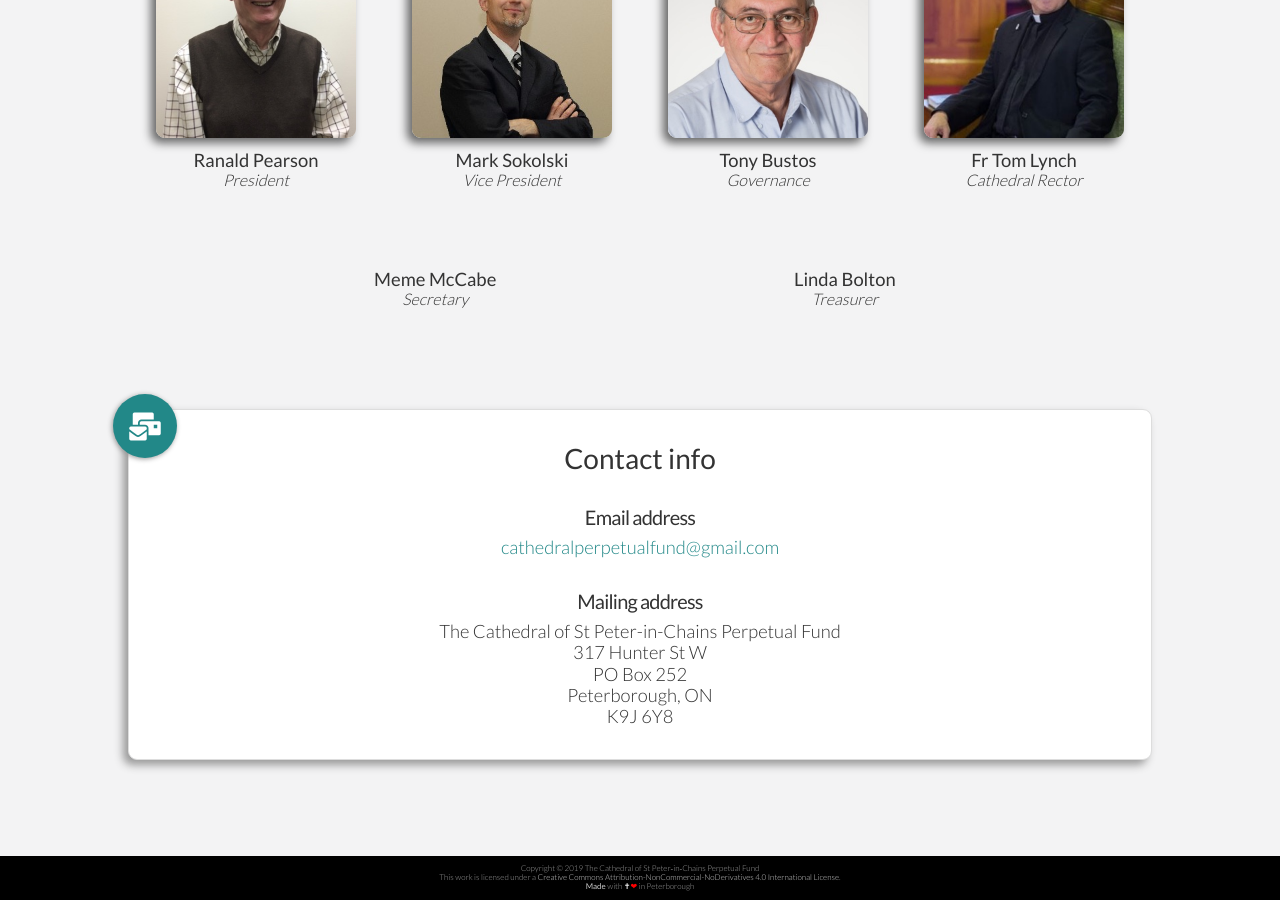
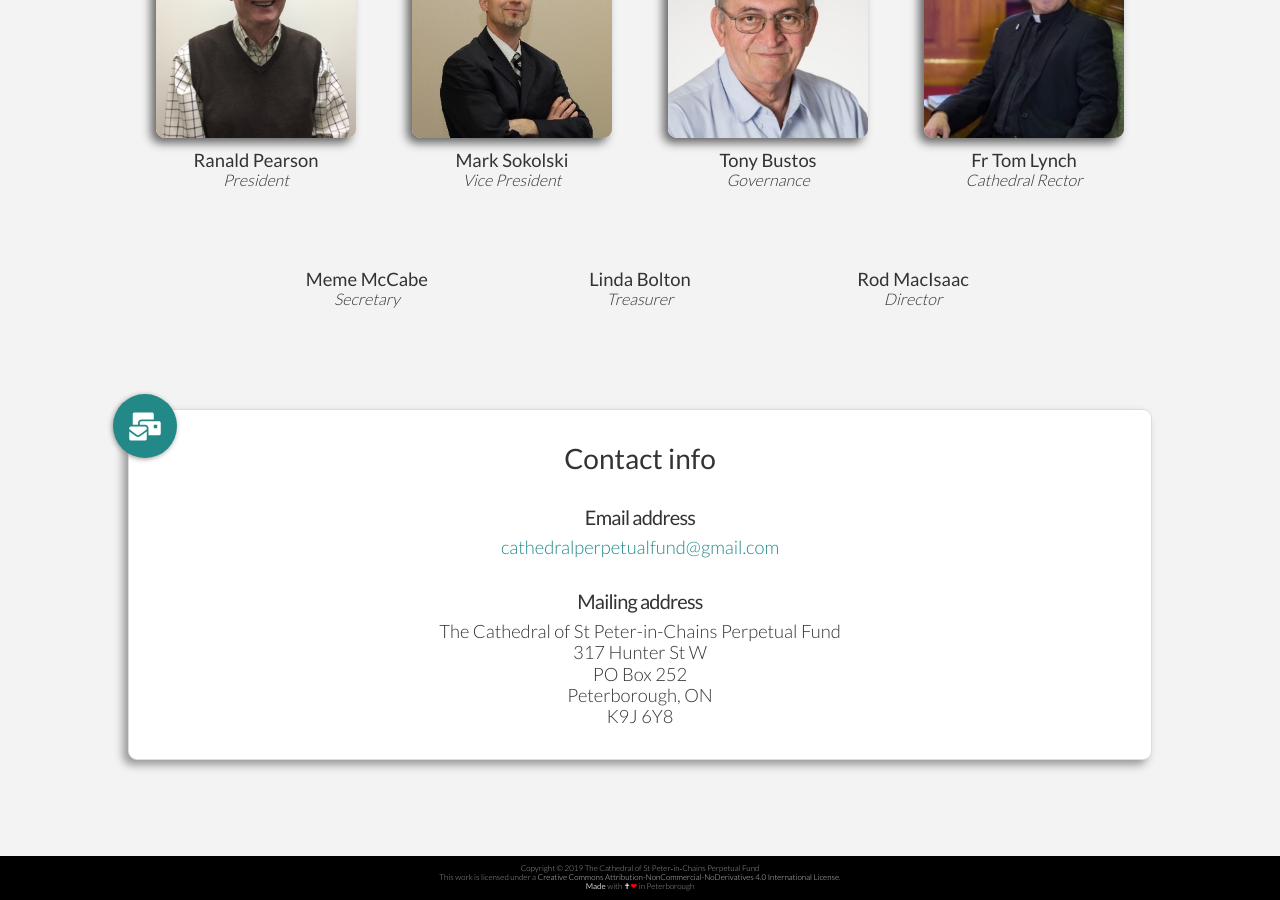
Before and after one commit to perpetualfund-stpeterinchains/perpetualfund-stpeterinchains.github.io, a Jekyll site: the page built from index.html, in a window 1280 px wide and 900 px high, scrolled down 6981 px. Built offline with Jekyll 4.4.1, drawn with Linux system fonts in a browser that asks for light colours; nearby versions of some CDN libraries.

Commit message:
Added board member

```diff
--- a/_data/main.yml
+++ b/_data/main.yml
@@ -388,6 +388,8 @@ aboutus:
       role: Secretary
     - name: Linda Bolton
       role: Treasurer
+    - name: Rod MacIsaac
+      role: Director
   contact:
     title: Contact info
     icon: mail-bulk
--- a/index.html
+++ b/index.html
@@ -141,7 +141,7 @@ open_graph_description: >
   </div>
   <div id="board-grid-secondary" class="pure-g">
     {% for director in aboutus.directors.secondary %}
-    <div class="board-item pure-u-1 pure-u-sm-1-2"><!-- pure-u-md-1-3 -->
+    <div class="board-item pure-u-1 pure-u-md-1-3"><!-- pure-u-sm-1-2 -->
       <div class="board-name">{{ director.name }}</div>
       <div class="board-role">{{ director.role }}</div>
     </div>
```
